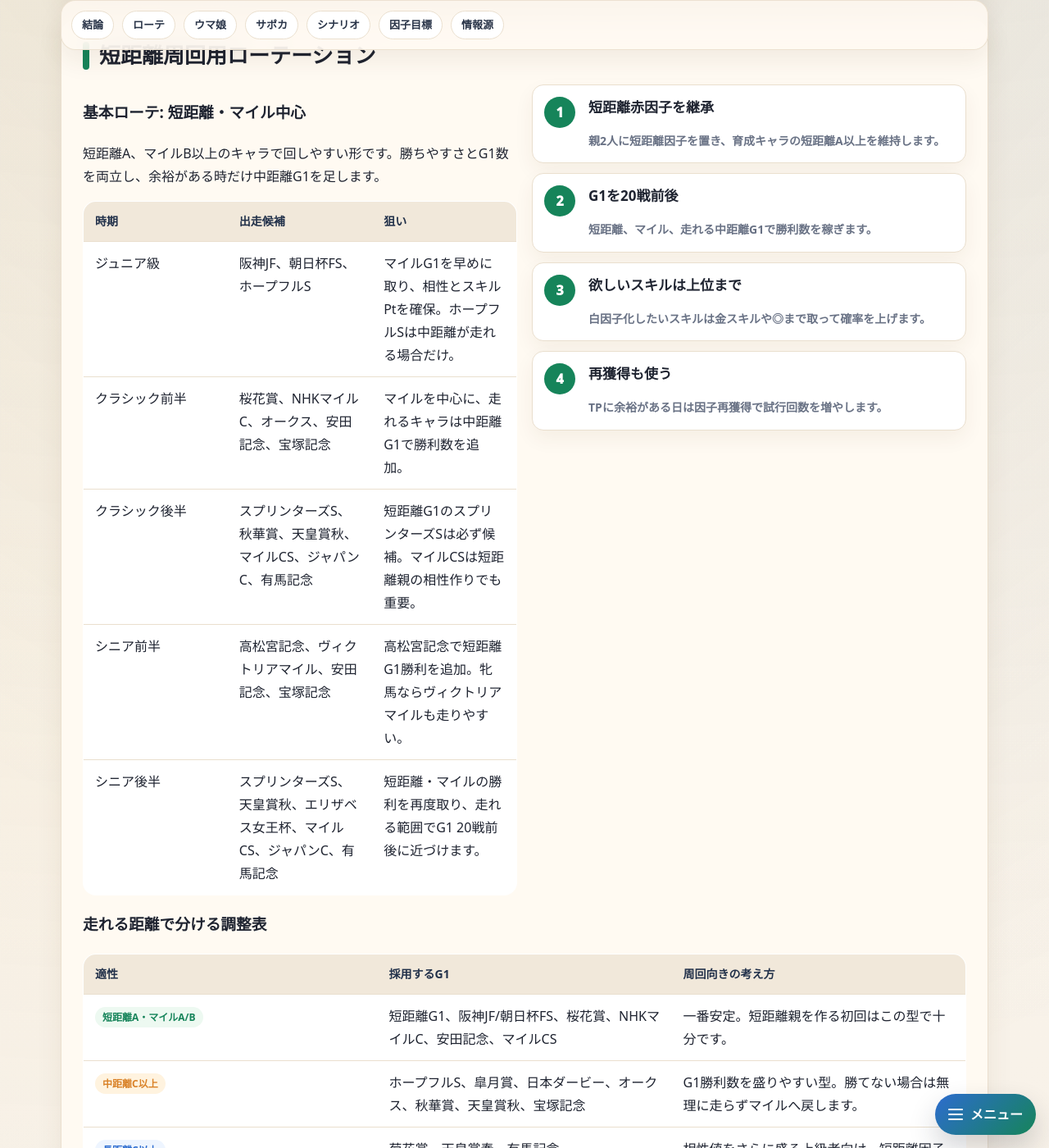
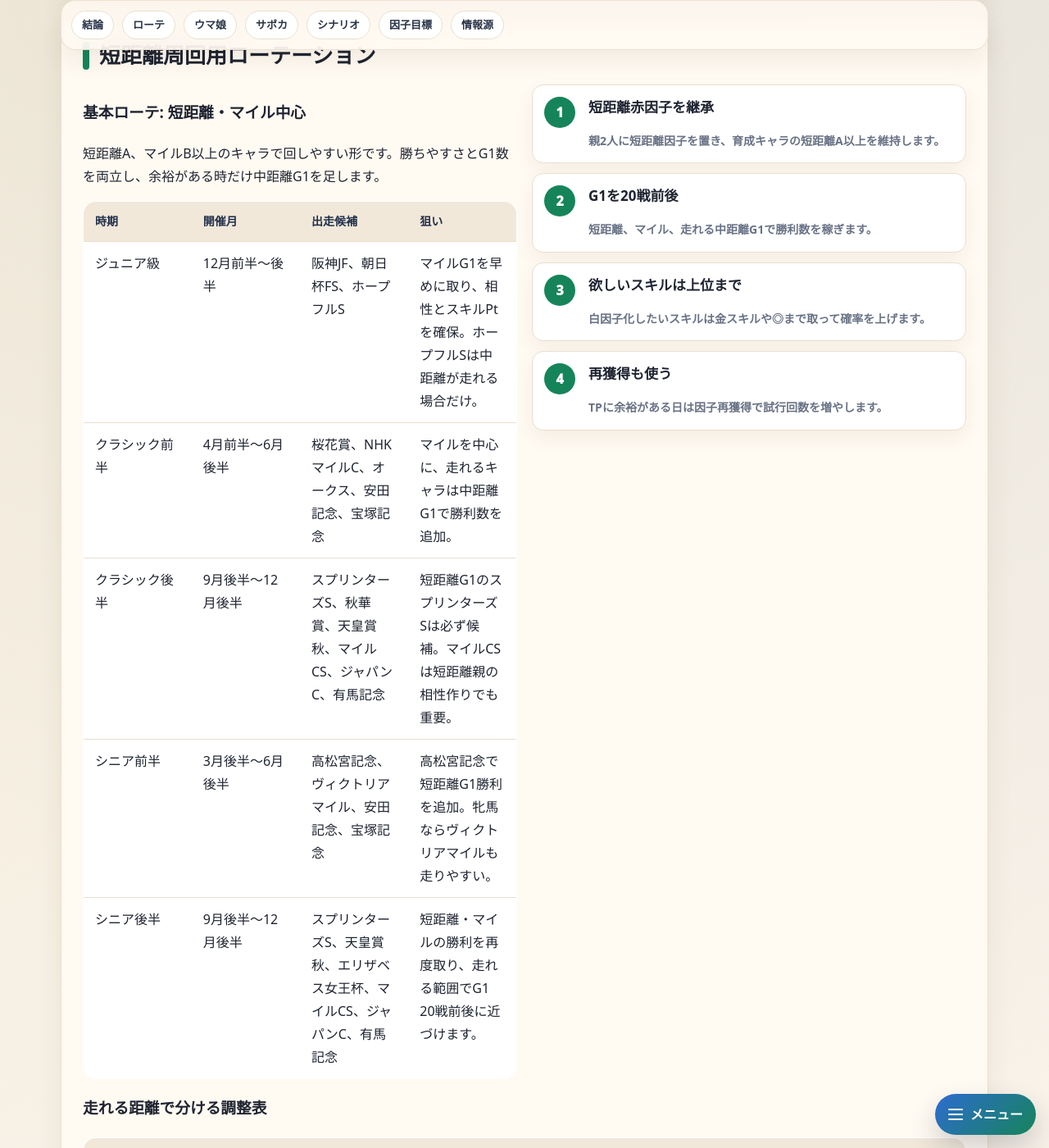
Before and after one commit to Yuki-kamimemo/Yuki-kamimemo.github.io, a Jekyll site: the page built from guides/factor/short-distance-rotation/index.html, in a window 1280 px wide and 1400 px high, scrolled down 1086 px. Shown: the whole window at 82% size. Built offline with Jekyll 4.4.1, drawn with Linux system fonts in a browser that asks for light colours; comment, search, counter and statistics services are not loaded.

Commit message:
レース開催月追加

```diff
--- a/guides/factor/short-distance-rotation/index.html
+++ b/guides/factor/short-distance-rotation/index.html
@@ -77,6 +77,7 @@ sources:
         <thead>
           <tr>
             <th>時期</th>
+            <th>開催月</th>
             <th>出走候補</th>
             <th>狙い</th>
           </tr>
@@ -84,26 +85,31 @@ sources:
         <tbody>
           <tr>
             <td data-label="時期">ジュニア級</td>
+            <td data-label="開催月">12月前半〜後半</td>
             <td data-label="出走候補">阪神JF、朝日杯FS、ホープフルS</td>
             <td data-label="狙い">マイルG1を早めに取り、相性とスキルPtを確保。ホープフルSは中距離が走れる場合だけ。</td>
           </tr>
           <tr>
             <td data-label="時期">クラシック前半</td>
+            <td data-label="開催月">4月前半〜6月後半</td>
             <td data-label="出走候補">桜花賞、NHKマイルC、オークス、安田記念、宝塚記念</td>
             <td data-label="狙い">マイルを中心に、走れるキャラは中距離G1で勝利数を追加。</td>
           </tr>
           <tr>
             <td data-label="時期">クラシック後半</td>
+            <td data-label="開催月">9月後半〜12月後半</td>
             <td data-label="出走候補">スプリンターズS、秋華賞、天皇賞秋、マイルCS、ジャパンC、有馬記念</td>
             <td data-label="狙い">短距離G1のスプリンターズSは必ず候補。マイルCSは短距離親の相性作りでも重要。</td>
           </tr>
           <tr>
             <td data-label="時期">シニア前半</td>
+            <td data-label="開催月">3月後半〜6月後半</td>
             <td data-label="出走候補">高松宮記念、ヴィクトリアマイル、安田記念、宝塚記念</td>
             <td data-label="狙い">高松宮記念で短距離G1勝利を追加。牝馬ならヴィクトリアマイルも走りやすい。</td>
           </tr>
           <tr>
             <td data-label="時期">シニア後半</td>
+            <td data-label="開催月">9月後半〜12月後半</td>
             <td data-label="出走候補">スプリンターズS、天皇賞秋、エリザベス女王杯、マイルCS、ジャパンC、有馬記念</td>
             <td data-label="狙い">短距離・マイルの勝利を再度取り、走れる範囲でG1 20戦前後に近づけます。</td>
           </tr>
```
